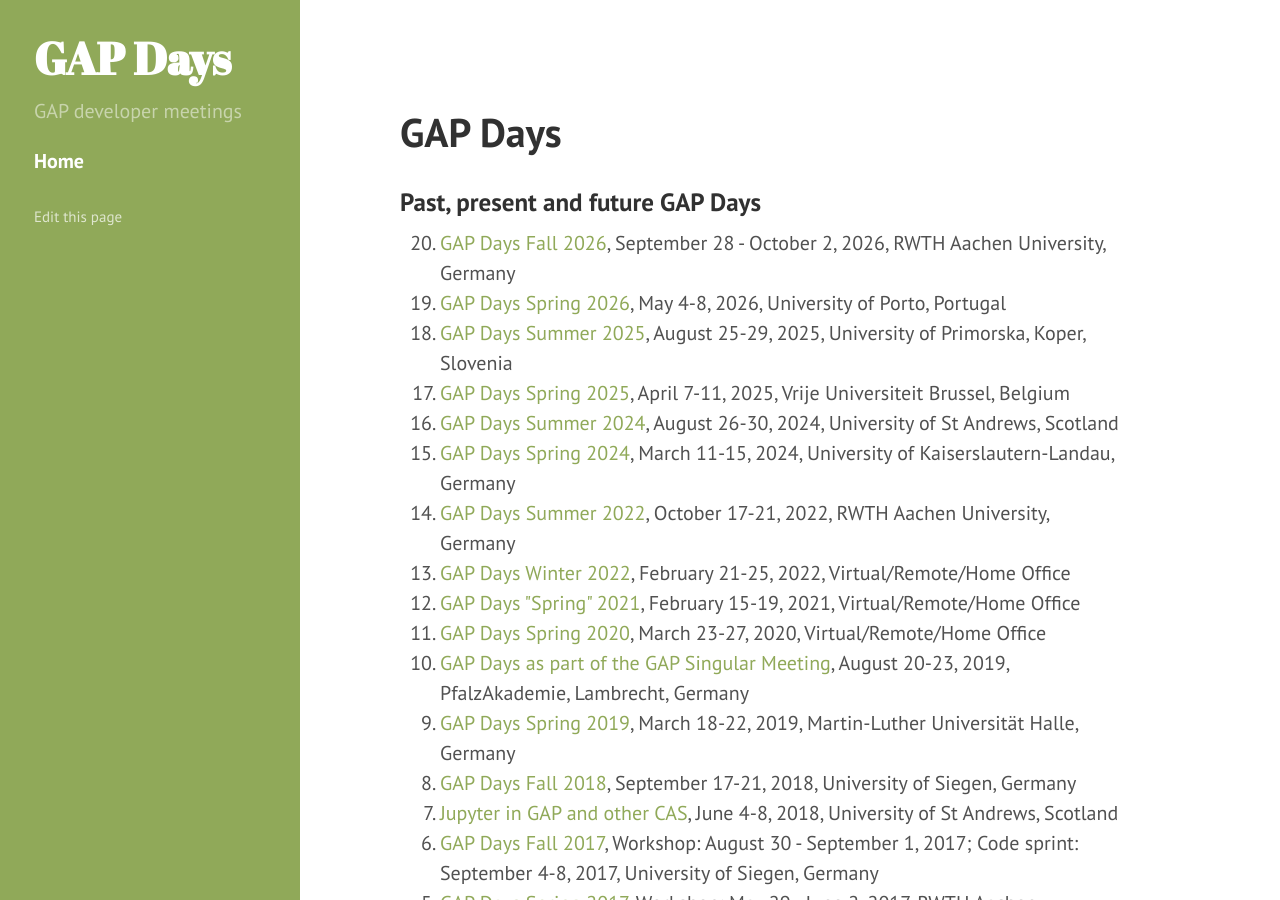
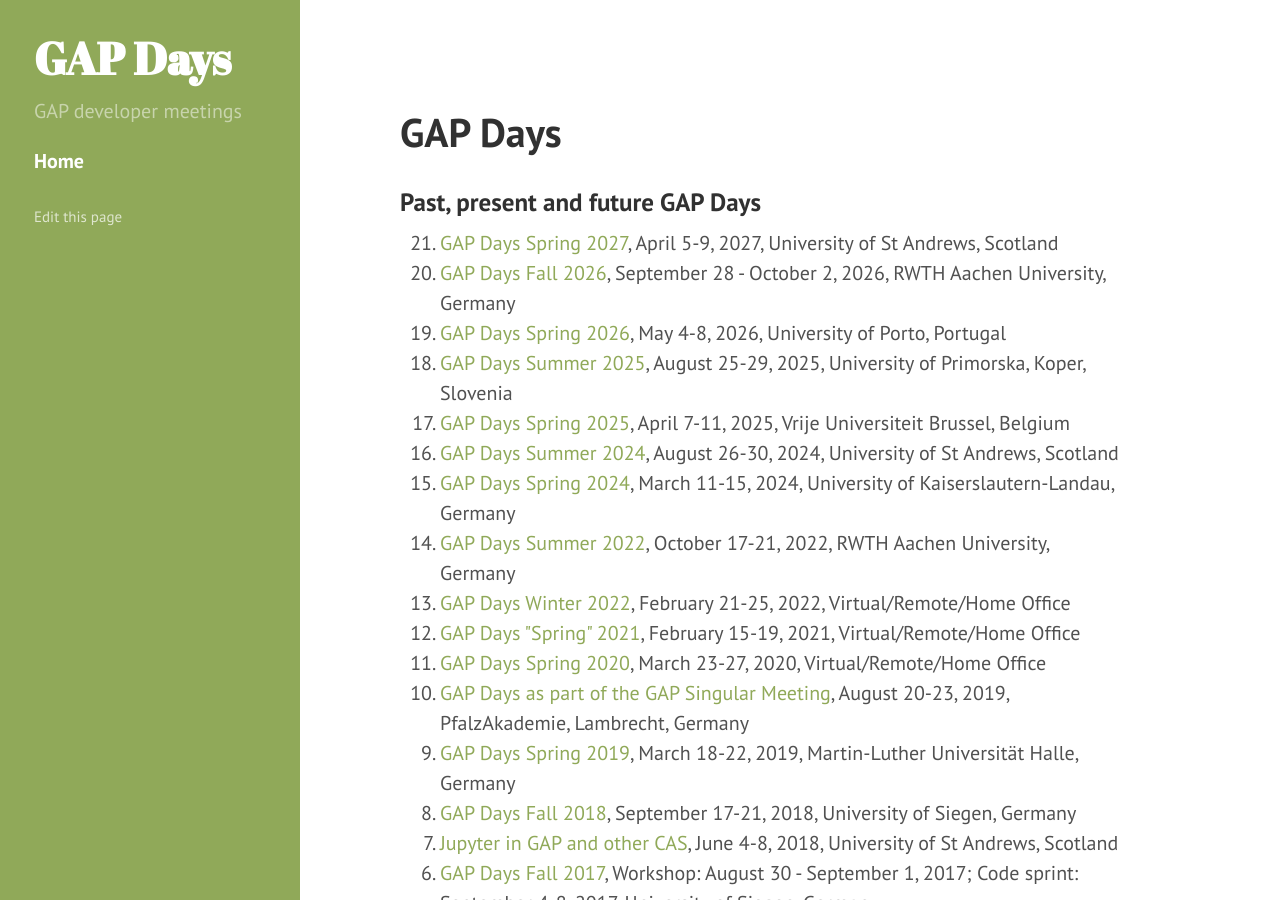
Before and after one commit to gapdays/gapdays.github.io, a Jekyll site: the page built from index.md, in a window 1280 px wide and 900 px high. Built offline with Jekyll 4.4.1, drawn with Linux system fonts in a browser that asks for light colours.

Commit message:
Add GAP Days Spring 2027 to list of meetings
Assisted-by: Claude Code (Opus 5.5)

```diff
--- a/index.md
+++ b/index.md
@@ -8,6 +8,7 @@ title: Home
 ### Past, present and future GAP Days
 
 <ol reversed>
+<li><a href="/gapdays2027-spring">GAP Days Spring 2027</a>, April 5-9, 2027, University of St Andrews, Scotland</li>
 <li><a href="/gapdays2026-fall">GAP Days Fall 2026</a>, September 28 - October 2, 2026, RWTH Aachen University, Germany</li>
 <li><a href="/gapdays2026-spring">GAP Days Spring 2026</a>, May 4-8, 2026, University of Porto, Portugal</li>
 <li><a href="/gapdays2025-summer">GAP Days Summer 2025</a>, August 25-29, 2025, University of Primorska, Koper, Slovenia</li>
```
